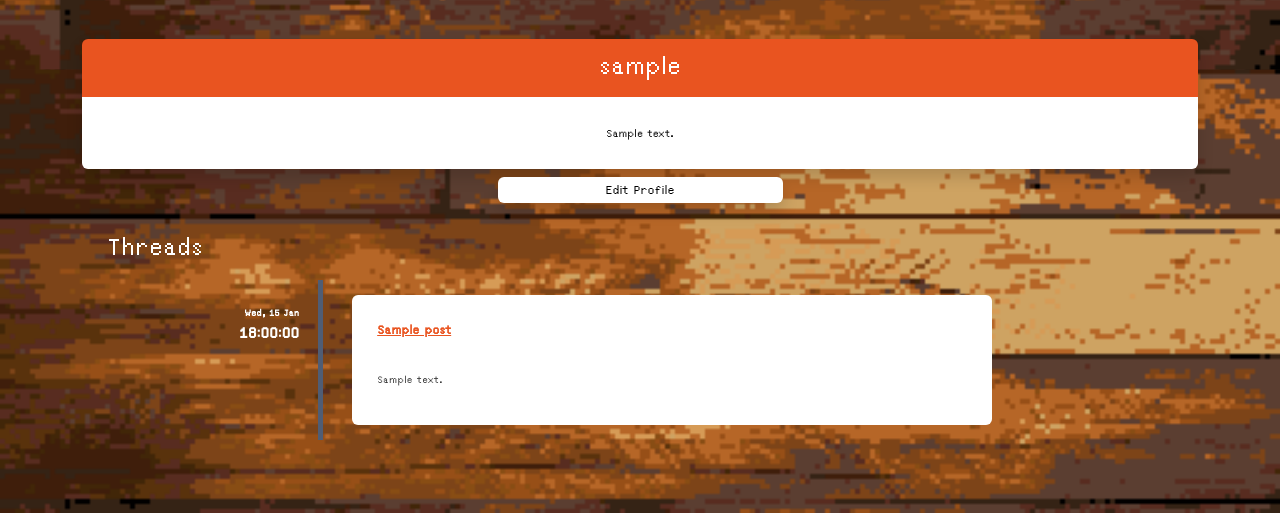
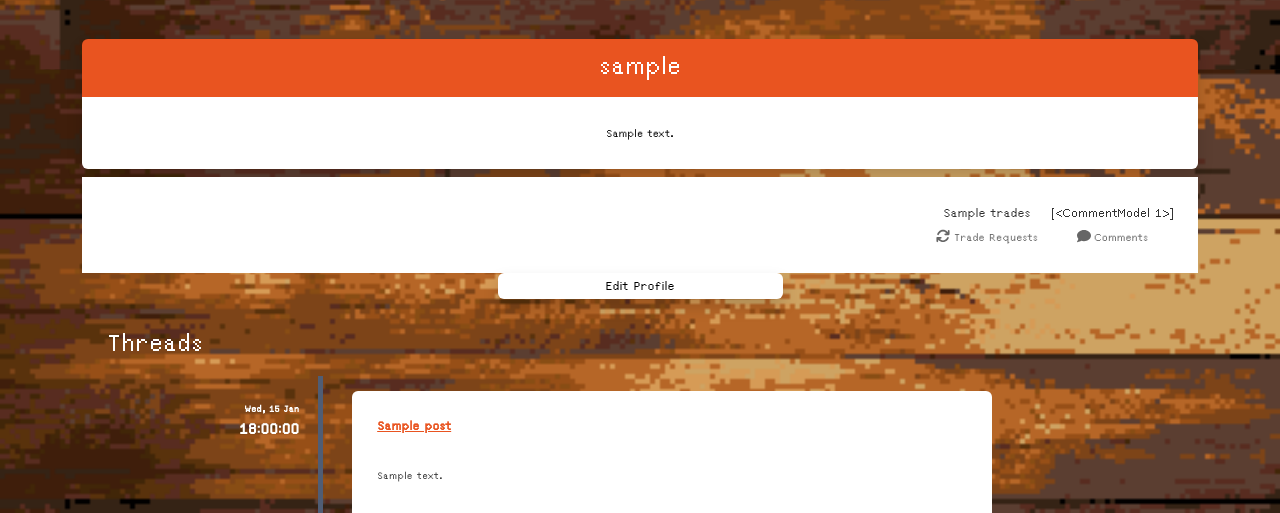
Before and after one commit to Semuca/CITS3403, a Flask app: template app/templates/profile.html in a window 1280 px wide. Shown: the part 51-564 px from the top of the page. Run offline with Flask 3, Linux system fonts and the light colour scheme; tables that the repository leaves empty hold one stand-in row (values such as "Sample post"); the template is opened without the code that fills it: values that come from a table or form of the project are taken from there, most other values are stand-ins (such as "Sample title", 1, 10 or a date in 2020); some libraries are stand-ins or nearby versions.

Commit message:
Implement the Comments and trade request counters

```diff
--- a/app/main/views.py
+++ b/app/main/views.py
@@ -58,7 +58,9 @@ def profile_page():
     threads = []
     if user is not None:
         threads = database_manager.get_threads_by_user(user)
-    return redirect_wrapper(render_template('profile.html', posts=threads, user=user))
+    comments = database_manager.get_comment_count_by_user(user)
+    trades = database_manager.get_trade_request_count_by_user(user)
+    return redirect_wrapper(render_template('profile.html', posts=threads, user=user, comments=comments, trades=trades))
 
 
 @main_bp.route("/game")
--- a/app/templates/profile.html
+++ b/app/templates/profile.html
@@ -17,6 +17,18 @@
                     <div class="bg-white p-4 text-center text-black">
                         <small>{{ user.description | safe }}</small>
                     </div>
+                </div>
+                <div class="bg-white p-4 d-flex justify-content-end text-center">
+                    <ul class="list-inline mb-0 align-items-end">
+                        <li class="list-inline-item">
+                            <p class="mb-0 d-block">{{ trades }}</p>
+                            <small class="text-muted"> <i class="fas fa-arrows-rotate mr-1"></i>Trade Requests</small>
+                        </li>
+                        <li class="list-inline-item">
+                            <p class="mb-0 d-block">{{ comments }}</p>
+                            <small class="text-muted"> <i class="fas fa-comment mr-1"></i>Comments</small>
+                        </li>
+                    </ul>
                 </div>
             </div>
             <button id="editProfile" class="bg-white text-center shadow rounded overflow-hidden w-25" type="button" data-toggle="modal" data-target="#editProfileModal">
```
Also changed, not shown: app/helpers/database_manager.py (+22 -2 lines).
